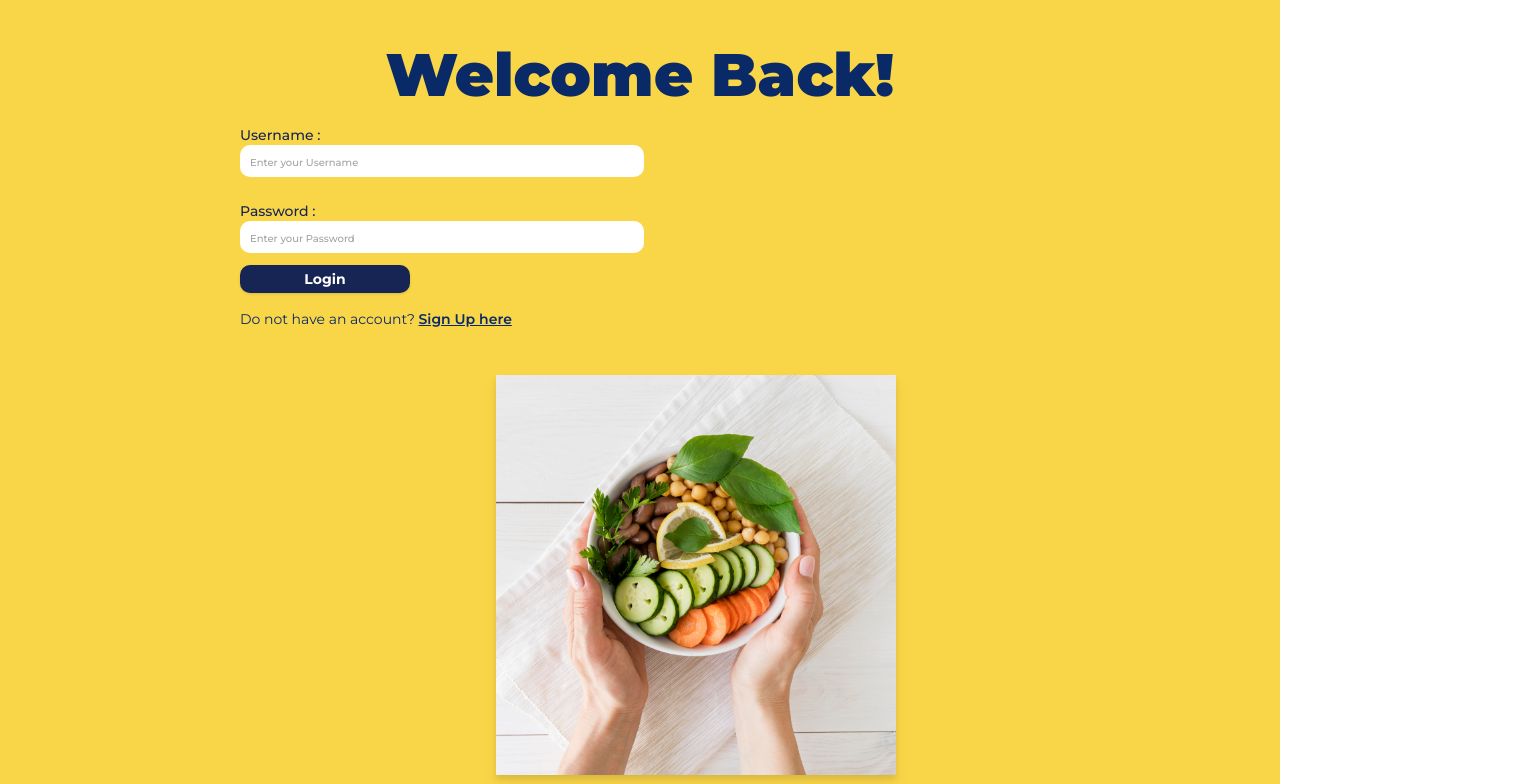
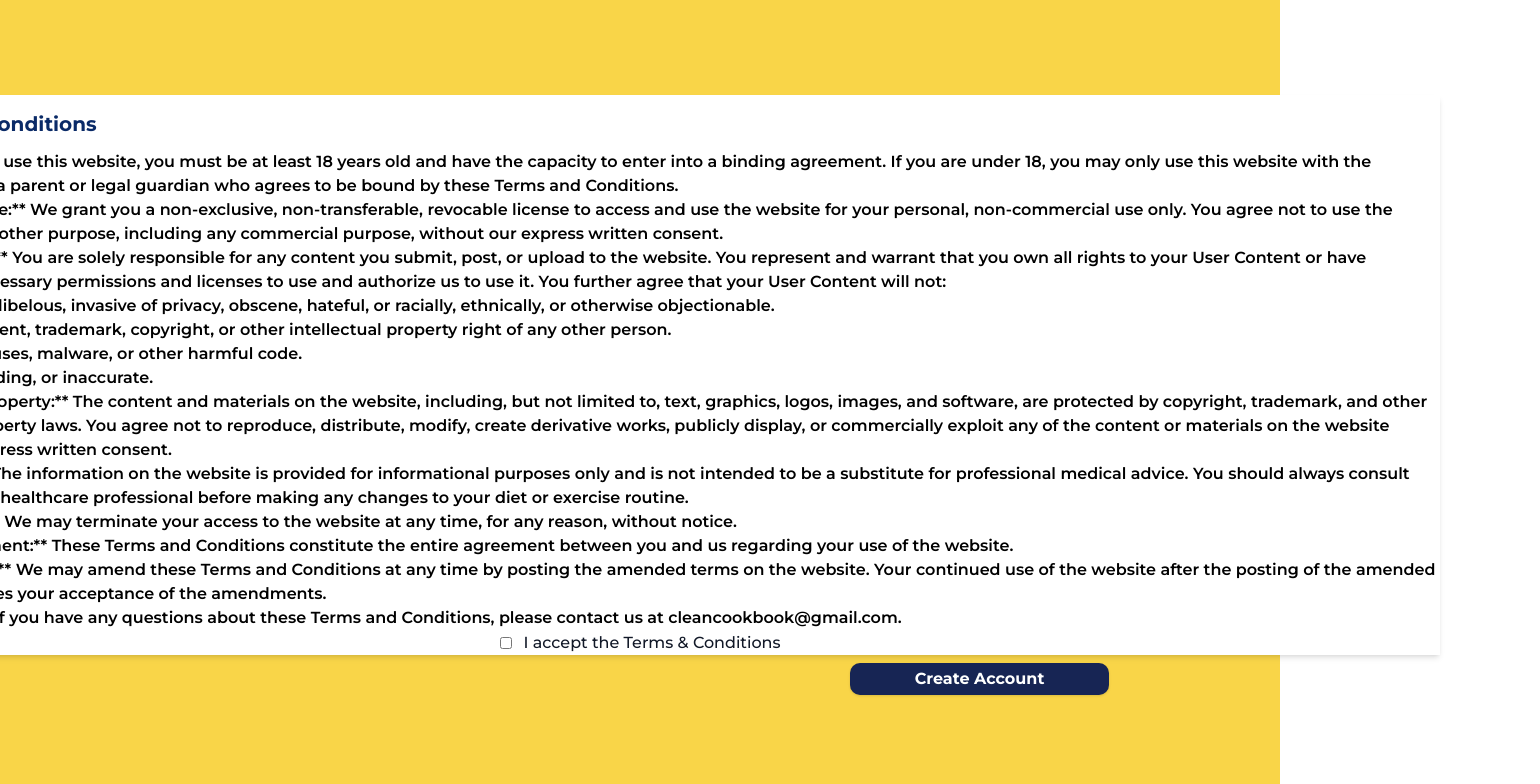
Before and after one commit to CleanCookBook/fyp-webapp, a Next.js app: page / in a window 1280 px wide. Shown: the top 784 px of the page, 1540 px wide, since content can reach past the window. Built offline with nearby package versions, Linux system fonts and the light colour scheme.

Commit message:
signup-tnc
signup terms and conditions

```diff
--- a/app/page.js
+++ b/app/page.js
@@ -2,6 +2,7 @@ import Welcome from "@/components/Welcome";
 import Signup from "@/components/Signup";
 import Login from "@/components/Login";
 import Homepage from "@/components/Homepage";
+import Terms from "@/components/terms";
 import Image from "next/image";
 import Head from "next/head";
 
@@ -9,9 +10,10 @@ export default function Home() {
   return (
     <main className="">
       {/* <Welcome /> */}
-      <Login />
+      {/* <Login /> */}
       {/* <Signup /> */}
       {/* <Homepage /> */}
+      { <Terms /> }
     </main>
   );
 }
--- /dev/null
+++ b/components/terms.js
@@ -0,0 +1,48 @@
+const terms = () => {
+return (
+  <div className="flex flex-col h-screen justify-center items-center bg-[#F9D548] text-[#0A2A67]">
+      <div className="lg:w-4/5 lg:pr-8 p-8 flex flex-col items-center">
+
+        <div className="text-2xl font-black font-semibold w-[1800px] h-[760px]">
+          <span className="font-semibold no-underline hover:opacity-[0.5]">
+            Back
+          </span>
+        </div>
+
+      <div className="bg-white w-[1600px] h-[560px] absolute top-[95px] left-15 font-black text-2xl px-7 shadow-md">
+        <span className="text-xl font-bold absolute top-[15px]">Terms and Conditions </span>
+          <ol class="text-black text-base font-semibold pb-5 absolute top-[55px]">
+            <li>**Eligibility:** To use this website, you must be at least 18 years old and have the capacity to enter into a binding agreement. If you are under 18, you may only use this website with the involvement of a parent or legal guardian who agrees to be bound by these Terms and Conditions.</li>
+            <li>**Access and Use:** We grant you a non-exclusive, non-transferable, revocable license to access and use the website for your personal, non-commercial use only. You agree not to use the website for any other purpose, including any commercial purpose, without our express written consent.</li>
+            <li>**User Content:** You are solely responsible for any content you submit, post, or upload to the website. You represent and warrant that you own all rights to your User Content or have obtained all necessary permissions and licenses to use and authorize us to use it. You further agree that your User Content will not:</li>
+              <li>Be defamatory, libelous, invasive of privacy, obscene, hateful, or racially, ethnically, or otherwise objectionable.</li>
+              <li>Infringe any patent, trademark, copyright, or other intellectual property right of any other person.</li>
+              <li>Contain any viruses, malware, or other harmful code.</li>
+              <li>Be false, misleading, or inaccurate.</li>
+            <li>**Intellectual Property:** The content and materials on the website, including, but not limited to, text, graphics, logos, images, and software, are protected by copyright, trademark, and other intellectual property laws. You agree not to reproduce, distribute, modify, create derivative works, publicly display, or commercially exploit any of the content or materials on the website without our express written consent.</li>
+            <li>**Disclaimer:** The information on the website is provided for informational purposes only and is not intended to be a substitute for professional medical advice. You should always consult with a qualified healthcare professional before making any changes to your diet or exercise routine.</li>
+            <li>**Termination:** We may terminate your access to the website at any time, for any reason, without notice.</li>
+            <li>**Entire Agreement:** These Terms and Conditions constitute the entire agreement between you and us regarding your use of the website.</li>
+            <li>**Amendments:** We may amend these Terms and Conditions at any time by posting the amended terms on the website. Your continued use of the website after the posting of the amended terms constitutes your acceptance of the amendments.</li>
+            <li>**Contact Us:** If you have any questions about these Terms and Conditions, please contact us at cleancookbook@gmail.com.</li>
+          </ol>
+      </div>
+
+      <div class="flex items-center space-x-3 absolute bottom-[145px] left-15">
+      <input type="checkbox" class="form-checkbox h-3 w-3 text-blue-600"></input>
+        <span class="text-gray-900 font-medium">I accept the Terms & Conditions</span>
+      </div>
+
+      <div>
+        <button class="w-[259px] h-8 bg-blue-950 hover:bg-[#154083] text-white font-bold rounded-[10px] shadow absolute bottom-[105px] left-[850px]">
+          Create Account
+        </button>
+      </div>
+</div>
+</div>
+
+
+);
+};
+
+export default terms;
```
